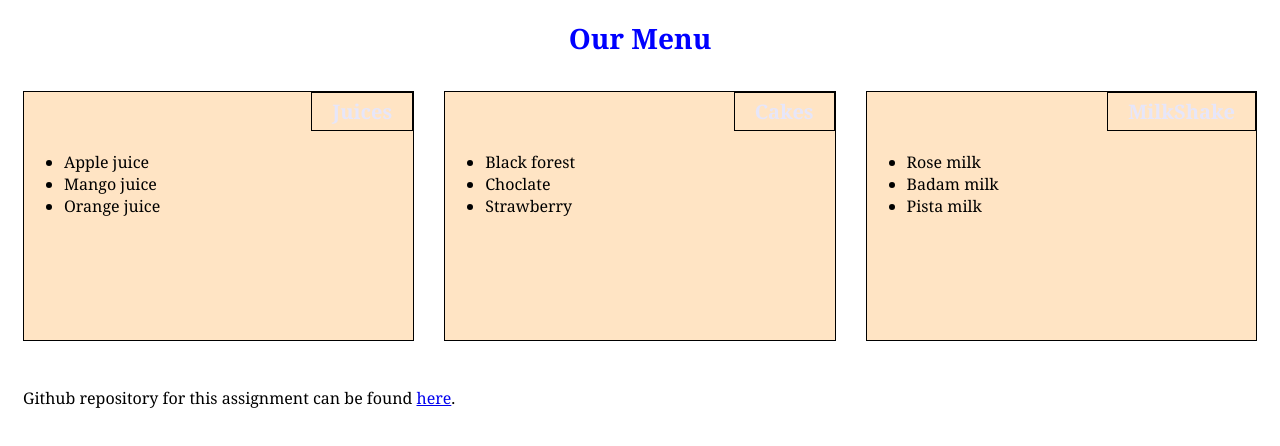
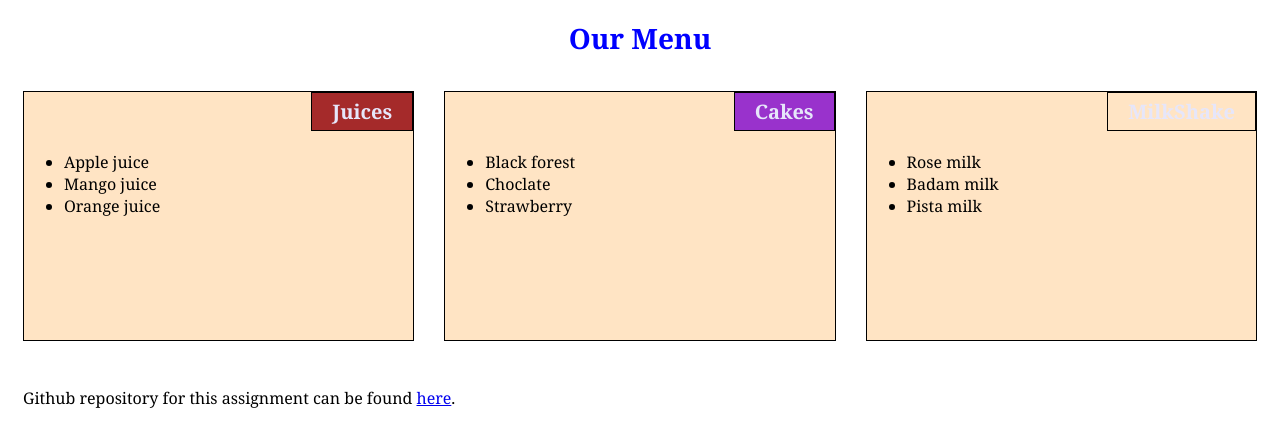
Before and after one commit to Srhari001/coursera-test, a plain HTML site: page module2-solution/index.html in a window 1280 px wide. Drawn offline with Linux system fonts and the light colour scheme.

Commit message:
Update style.css

```diff
--- a/module2-solution/css/style.css
+++ b/module2-solution/css/style.css
@@ -31,15 +31,15 @@ ul {
     width: 90%;
 }
 
-#chicken {
+#Juices {
     background-color: brown;
 }
 
-#pork {
+#Cakes {
     background-color: darkorchid;
 }
 
-#steak {
+#MilkShakes {
     background-color: forestgreen;
 }
 
```
